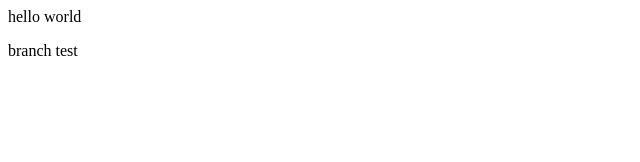
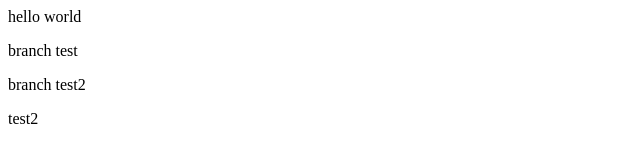
Before and after one commit to alexBortsov/education-CSS, a plain HTML site: page index.html in a window 1280 px wide. Shown: the whole page, without its empty margins (0-640 px from the left). Drawn offline with Linux system fonts and the light colour scheme.

Commit message:
one save test2

```diff
--- a/index.html
+++ b/index.html
@@ -9,6 +9,8 @@
 <body>
     <div>hello world</div>
     <p>branch test</p>
+    <p>branch test2</p>
+    <p>test2</p>
 
 
 </body>
```
